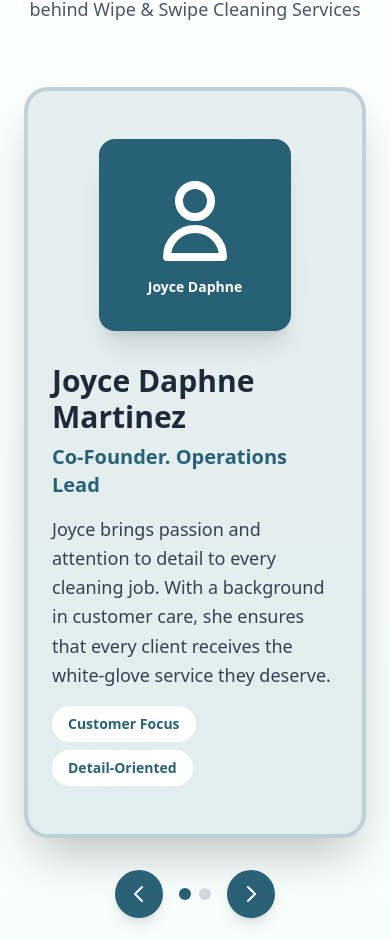
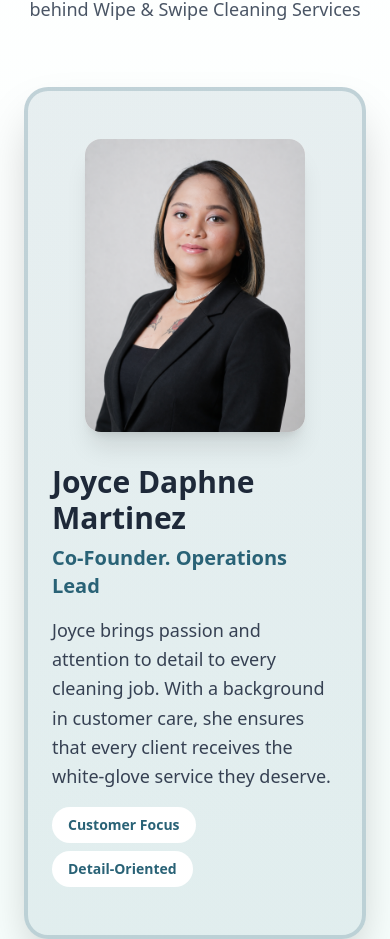
Before and after one commit to sheyneee/wipe-and-swipe, a Next.js app: page / in a window 390 px wide. Shown: the part 6553-7492 px from the top of the page. Built offline with nearby package versions, Linux system fonts and the light colour scheme; a web font is replaced by a local one.

Commit message:
add ceo images

```diff
--- a/components/client/home/MeetTheTeam.tsx
+++ b/components/client/home/MeetTheTeam.tsx
@@ -3,6 +3,7 @@
 
 import { useMemo, useState } from "react";
 import { companyTeamMembers, type CompanyTeamMember } from "@/lib/data/companyteam";
+import Image from "next/image";
 
 type Props = {
   id?: string;
@@ -49,31 +50,15 @@ export default function MeetTheTeam({
         <div className="max-w-5xl mx-auto">
           <div className="rounded-3xl overflow-hidden shadow-2xl bg-gradient-to-br from-brand-primary/10 to-brand-accent/10 border-4 border-brand-primary/20">
             <div className="px-6 md:px-12 py-12 md:py-16 flex flex-col md:flex-row items-center gap-8">
-              <div
-                className={[
-                  "w-48 h-48 md:w-64 md:h-64 rounded-2xl",
-                  "bg-gradient-to-br",
-                  active.gradientClass,
-                  "flex items-center justify-center flex-shrink-0 shadow-xl",
-                ].join(" ")}
-              >
-                <div className="text-center">
-                  <svg
-                    className="w-24 h-24 text-white mx-auto mb-2"
-                    fill="none"
-                    stroke="currentColor"
-                    viewBox="0 0 24 24"
-                    aria-hidden="true"
-                  >
-                    <path
-                      strokeLinecap="round"
-                      strokeLinejoin="round"
-                      strokeWidth="2"
-                      d="M16 7a4 4 0 11-8 0 4 4 0 018 0zM12 14a7 7 0 00-7 7h14a7 7 0 00-7-7z"
-                    />
-                  </svg>
-                  <p className="text-white font-bold text-sm">{active.shortName}</p>
-                </div>
+              <div className="relative w-full max-w-[220px] sm:max-w-[240px] md:max-w-[260px] aspect-[3/4] rounded-2xl overflow-hidden flex-shrink-0 shadow-xl bg-white mx-auto md:mx-0">
+                <Image
+                  src={active.image}
+                  alt={active.name}
+                  fill
+                  className="object-cover object-top"
+                  sizes="(max-width: 640px) 220px, (max-width: 768px) 240px, 260px"
+                  priority
+                />
               </div>
 
               <div className="flex-1">
--- a/lib/data/companyteam.ts
+++ b/lib/data/companyteam.ts
@@ -6,6 +6,7 @@ export type CompanyTeamMember = {
   bio: string;
   tags: string[];
   gradientClass: string;
+  image: string; // ✅ ADD THIS
 };
 
 export const companyTeamMembers: CompanyTeamMember[] = [
@@ -15,9 +16,10 @@ export const companyTeamMembers: CompanyTeamMember[] = [
     shortName: "Joyce Daphne",
     role: "Co-Founder. Operations Lead",
     bio:
-      "Joyce brings passion and attention to detail to every cleaning job. With a background in customer care, she ensures that every client receives the white-glove service they deserve.",
+       "Joyce brings passion and attention to detail to every cleaning job. With a background in customer care, she ensures that every client receives the white-glove service they deserve.",
     tags: ["Customer Focus", "Detail-Oriented"],
     gradientClass: "from-brand-primary to-brand-accent",
+    image: "/images/team/ceo-1.png", // ✅ Joyce
   },
   {
     id: "reineer-kien-martinez",
@@ -28,5 +30,6 @@ export const companyTeamMembers: CompanyTeamMember[] = [
       "Reineer leads our cleaning teams with professionalism and expertise. His systematic approach to cleaning and commitment to excellence ensures consistent, high-quality results across every job.",
     tags: ["Leadership", "Standards"],
     gradientClass: "from-brand-secondary to-brand-primary",
+    image: "/images/team/ceo-2.png", // ✅ Reineer
   },
 ];
```
Also changed, not shown: public/images/team/ceo-1.png (added), public/images/team/ceo-2.png (added).
